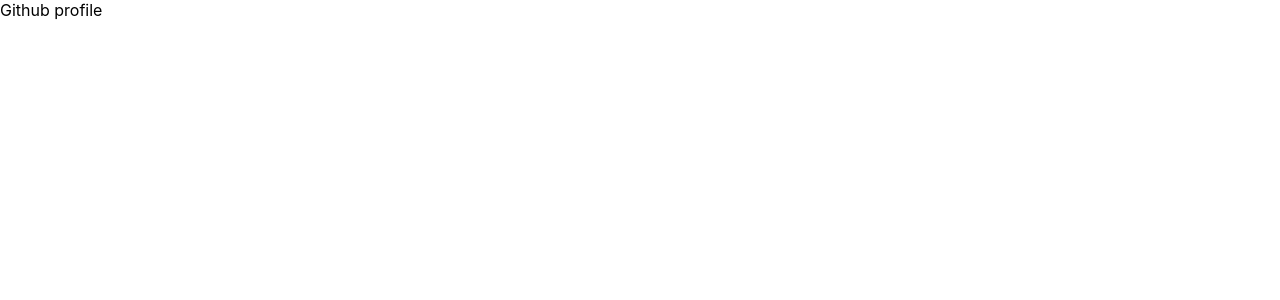
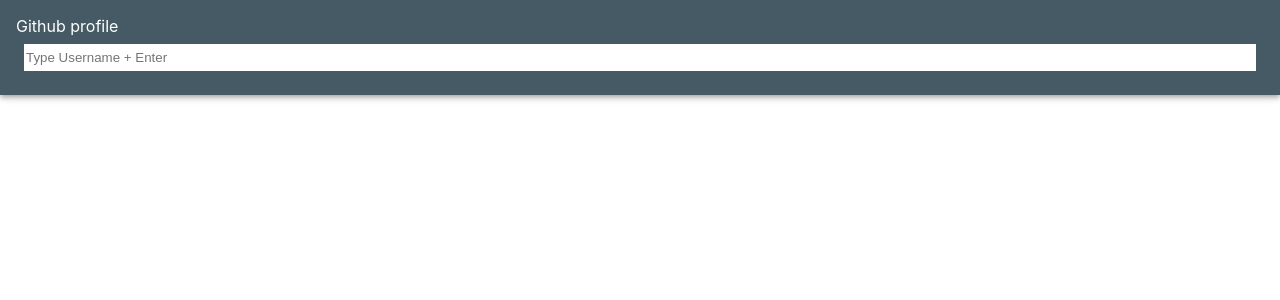
Before and after one commit to harleysg/reactjs-github-profile-app, a React (Create React App) app: page / in a window 1280 px wide. Shown: the top 300 px of the page. Built offline with nearby package versions, Linux system fonts and the light colour scheme.

Commit message:
update: nuevo componente y metodo

```diff
--- a/src/components/GitHubProfile.js
+++ b/src/components/GitHubProfile.js
@@ -1,12 +1,28 @@
 import React, { Component, Fragment } from "react";
-import ElementUI from './UI/ElementUI'
+import ElementUI from './UI/ElementUI';
+import SearchProfile from './SearchProfile'
 
 class GithubProfile extends Component {
+
+    setStateWithUsername(username) {
+        console.log(username);
+
+    }
+    // setNewUrlAPI = (username) => {
+    //     return `${this.urlAPI}/${username}`
+    // };
+
+    // setStateAfterSearch(username) {
+        // let url = this.setNewUrlAPI(username);
+        // this.setState({ username: username, url: url });
+    // }
+
     render() {
         return (
             <Fragment>
-                <ElementUI Wrapper='header' typeClass='o' shadowSize={2}>
+                <ElementUI Wrapper='header' className="u-flex-around-center" nameClass="header" typeClass='o' shadowSize={2}>
                     <div>Github profile</div>
+                    <SearchProfile handleFunction={this.setStateWithUsername.bind(this)}/>
                 </ElementUI>
             </Fragment>
         )
```
